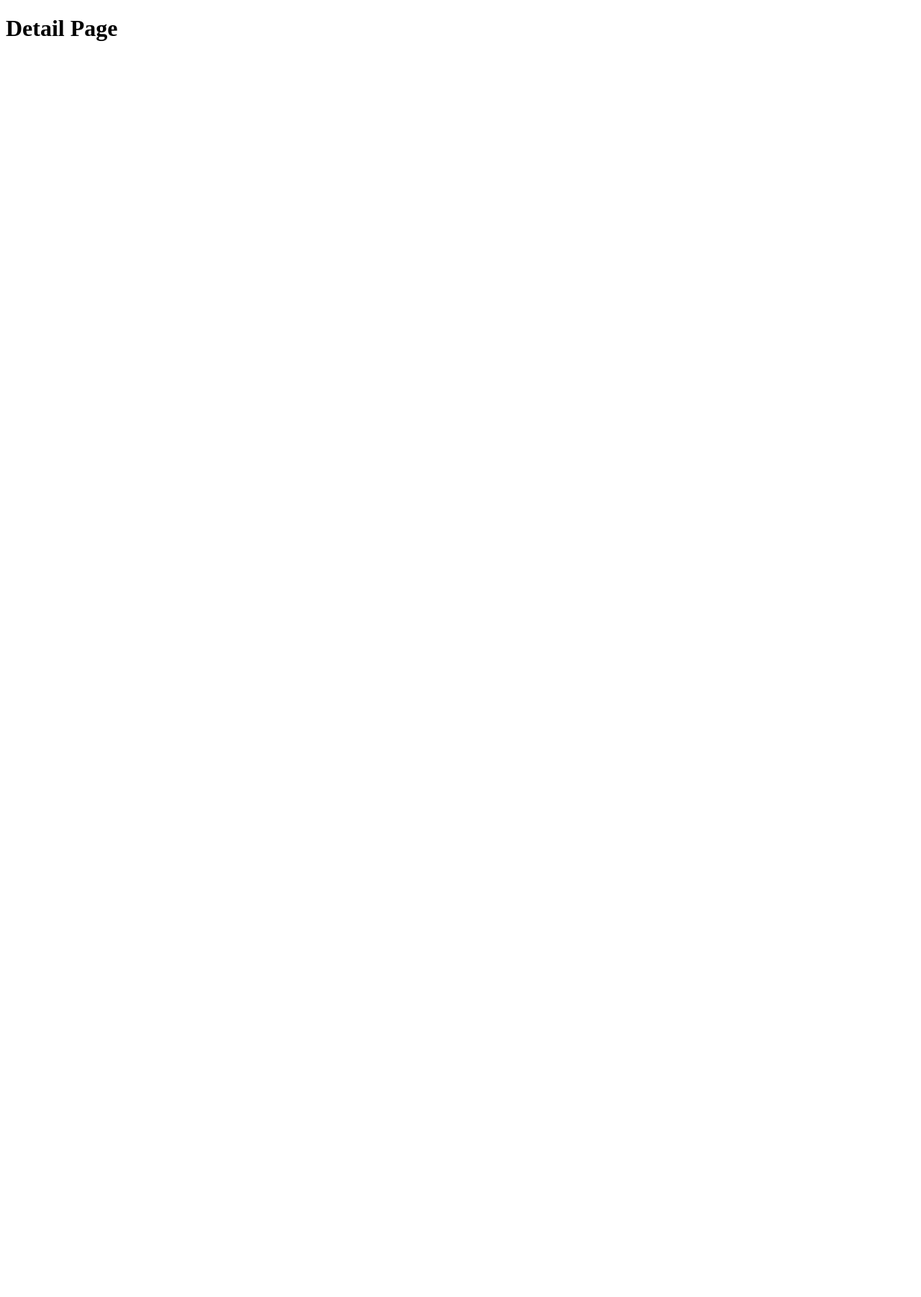
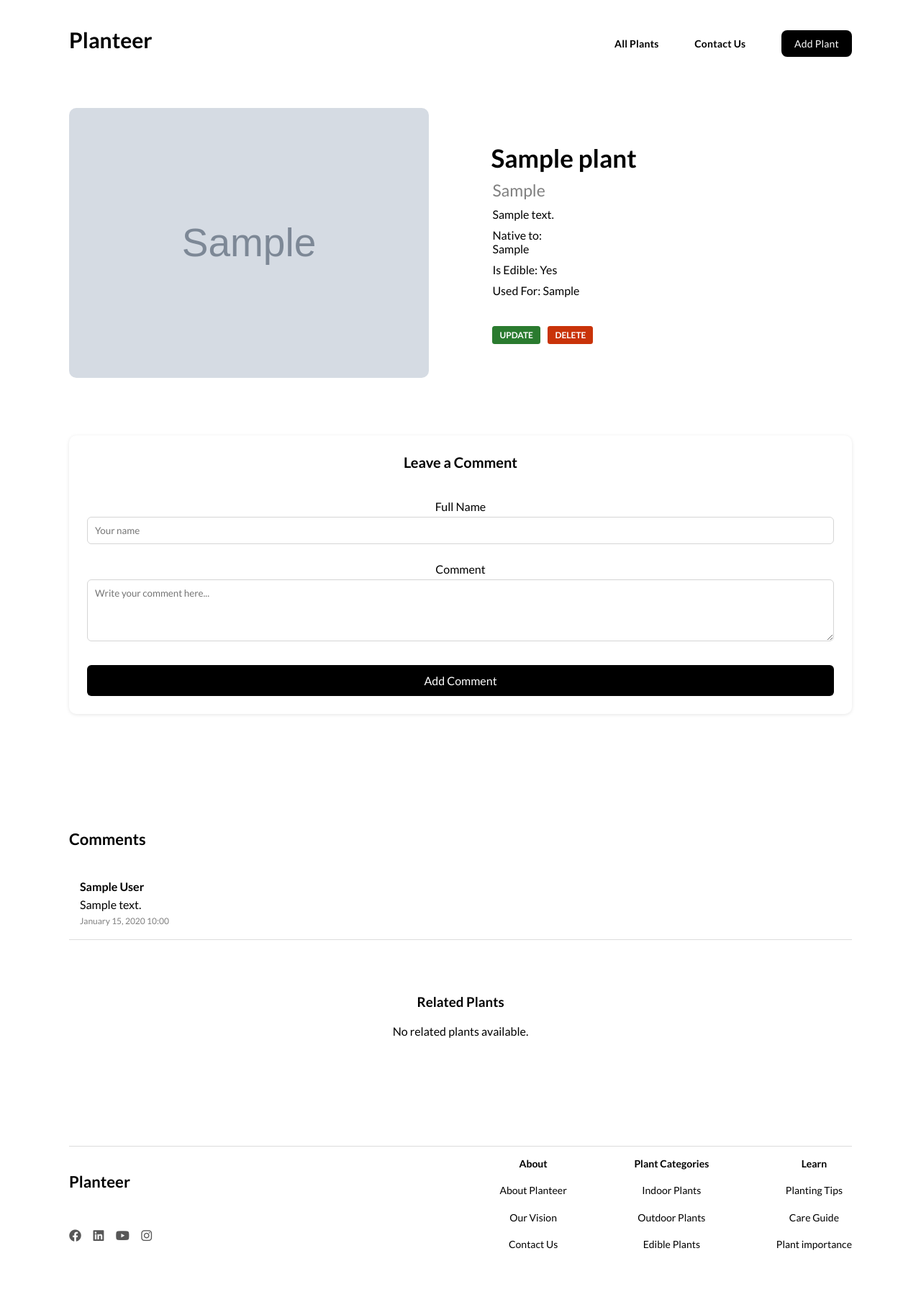
Before and after one commit to T-Python-25-June-15/LAB-ORM-PLANTEER, a Django app: page /plants/1/detail/ in a window 1280 px wide. Before the commit the page is almost empty. Shown: the whole page at 72% size. Before the commit the page ends 57 px from the top, so only its background shows below. Run offline with Django 5.2, Linux system fonts and the light colour scheme; tables that the repository leaves empty hold one stand-in row (values such as "Sample post"); grey boxes marked "Sample" are stand-in pictures.

Commit message:
Add plant detail view with comments & related plants, and implement update/delete functionality

```diff
--- a/Planteer/plants/forms.py
+++ b/Planteer/plants/forms.py
@@ -1,7 +1,12 @@
 from django import forms
-from .models import Plant
+from .models import Plant, Comment
 
 class PlantForm(forms.ModelForm):
     class Meta:
         model = Plant
         fields = "__all__"
+
+class CommentForm(forms.ModelForm):
+    class Meta:
+        model = Comment
+        fields = ["full_name", "content"]
--- a/Planteer/plants/models.py
+++ b/Planteer/plants/models.py
@@ -8,3 +8,14 @@ class Plant(models.Model):
     is_edible = models.BooleanField(default=False)
     usage = models.TextField()
     poster = models.ImageField(upload_to='images/', default='images/default.jpg')
+
+
+class Comment (models.Model):
+    plant = models.ForeignKey("Plant", on_delete=models.CASCADE, related_name="comments")
+    full_name = models.CharField(max_length=100)
+    content = models.TextField()
+    created_at = models.DateTimeField(auto_now_add=True)
+
+
+    def __str__(self):
+            return f"Comment by {self.full_name} on {self.plant.title}"
--- a/Planteer/plants/static/css/detail.css
+++ b/Planteer/plants/static/css/detail.css
@@ -0,0 +1,246 @@
+.detail-container {
+    display: flex;
+    flex-direction: column;
+    justify-content: center;
+    align-items: center;
+    margin-top: 30px;
+    margin-bottom: 150px;
+}
+
+/* Plant info section */
+.plant-detail {
+    width: 100%;
+    height: auto;
+    display: flex;
+    flex-direction: row;
+    align-items: center;
+    justify-content: space-between;
+    align-items: center;
+    margin-bottom: 40px;
+    position: relative;
+}
+.plant-detail .info {
+    margin-right: 10px;
+    text-align: left;
+    width: 45%;
+}
+
+.plant-detail .info .update-delete {
+    margin-top: 40px;
+    width: 140px;
+    display: flex;
+    flex-direction: row;
+    justify-content: space-between;
+    align-items: center;
+}
+
+.plant-detail .info .update-delete a{
+    text-decoration: none;
+    color: white;
+    font-size: 12px;
+    font-weight: 600;
+    transition: 0.3s;
+}
+
+.plant-detail .info .update-delete .update {
+    background-color: #2a7b2f;
+    padding: 5px 10px;
+    border-radius: 3.5px;
+}
+
+.plant-detail .info .update-delete .delete {
+    background-color: #c93309;
+    padding: 5px 10px;
+    border-radius: 3.5px;
+    border: none;
+    color: white;
+    font-size: 12px;
+    font-weight: 600;
+    cursor: pointer;
+}
+
+.plant-detail .info .update-delete a:hover {
+    transform: scale(1.05);
+}
+
+
+
+.plant-detail img {
+    width: 500px;
+    border-radius: 10px;
+    object-fit: cover;
+}
+
+.plant-detail .info h2 {
+    margin-bottom: 10px;
+    font-size: 35px;
+    margin-left: -2px;
+
+}
+
+.plant-detail .info h4 {
+    color: gray;
+    margin-bottom: 10px;
+    font-size: 23px;
+    font-weight: 400;
+}
+
+.plant-detail .info p {
+    margin: 10px 0;
+}
+
+/* Comment Form */
+.comment {
+    display: flex;
+    flex-direction: column;
+    width: 100%;
+    margin-top: 40px;
+    background-color: white;
+    padding: 25px;
+    border-radius: 10px;
+    box-shadow: 0 1px 5px rgba(0,0,0,0.1);
+}
+
+
+.comment h3 {
+    margin-bottom: 15px;
+    font-size: 20px;
+}
+
+.comment label {
+    display: block;
+    margin-top: 25px;
+}
+
+.comment input[type="text"],
+.comment textarea {
+    width: 100%;
+    padding: 10px;
+    margin-top: 5px;
+    border: 1px solid rgb(213, 213, 213);
+    border-radius: 6px;
+}
+
+#submit-btn {
+    margin-top: 30px;
+    padding: 12px;
+    background-color: black;
+    color: white;
+    border: none;
+    width: 100%;
+    font-size: 16px;
+    border-radius: 6px;
+    cursor: pointer;
+    transition: 0.4s;
+}
+
+#submit-btn:hover {
+    background-color: #2a7b2f;
+}
+
+
+
+/* Comments List */
+
+.no-comments {
+    font-size: 18px;
+    margin-top: 50px;
+    color: #555;
+}
+
+.comments-list {
+    margin-top: 160px;
+    width: 100%;
+}
+
+.comments-list h3 {
+    font-size: 22px;
+    margin-bottom: 25px;
+    text-align: left;
+}
+
+.comment-detail {
+    padding: 15px;
+    border-bottom: 1px solid #ddd;
+    text-align: left;
+    margin-bottom: 15px;
+}
+
+.comment-detail p {
+    padding: 3px 0;
+}
+
+.comment-detail .date {
+    font-size: 12px;
+    color: gray;
+}
+
+/* Related Plants Section */
+.related-plants {
+    margin-top: 60px;
+}
+
+.related-plants h3 {
+    margin-bottom: 20px;
+}
+
+.related-plants .cards {
+    display: flex;
+    flex-wrap: wrap;
+    gap: 20px;
+    justify-content: flex-start;
+}
+
+.related-plants .card {
+    width: 300px;
+    background-color: white;
+    border-radius: 8px;
+    box-shadow: 0 2px 8px rgba(0,0,0,0.1);
+    overflow: hidden;
+}
+
+.related-plants .card img {
+    width: 100%;
+    height: 180px;
+    object-fit: cover;
+}
+
+.related-plants .card .texts {
+    padding: 10px;
+}
+
+.related-plants .card .texts h5 {
+    margin: 0;
+    font-size: 18px;
+}
+
+.related-plants .card .texts p {
+    margin: 5px 0;
+    font-size: 14px;
+    color: #555;
+}
+
+.related-plants .card .texts strong {
+    font-size: 13px;
+    color: #2a7b2f;
+}
+
+/* Responsive */
+@media (max-width: 768px) {
+    .plant-detail {
+        flex-direction: column;
+        align-items: center;
+    }
+
+    .plant-detail img {
+        width: 100%;
+    }
+
+    .related-plants .cards {
+        justify-content: center;
+    }
+
+    .related-plants .card {
+        width: 90%;
+    }
+}
--- a/Planteer/plants/templates/plants/all.html
+++ b/Planteer/plants/templates/plants/all.html
@@ -16,7 +16,7 @@
         <div class="card">
             <img src="{{plant.poster.url}}" alt="Image 1">
             <div class="texts">
-                <a href="{% url 'plants:update_view' plant.id %}"><h5>{{plant.title}}</h5></a>
+                <a href="{% url 'plants:detail_view' plant.id %}"><h5>{{plant.title}}</h5></a>
                 <p>{{plant.description}}</p>
                 <strong>{{plant.category}}</strong>
             </div>
--- a/Planteer/plants/templates/plants/detail.html
+++ b/Planteer/plants/templates/plants/detail.html
@@ -1,11 +1,87 @@
-<!DOCTYPE html>
-<html lang="en">
-<head>
-    <meta charset="UTF-8">
-    <meta name="viewport" content="width=device-width, initial-scale=1.0">
-    <title>Document</title>
-</head>
-<body>
-    <h1>Detail Page</h1>
-</body>
-</html>
+{% extends "base.html" %}
+{% load static %}
+
+{% block title %}{{ plant.title }}{% endblock %}
+
+{% block fileStyle %}
+
+<link rel="stylesheet" href="{% static 'css/detail.css' %}">
+<!-- <meta http-equiv="refresh" content="5"> -->
+
+{% endblock %}
+
+{% block content %}
+
+<div class="detail-container">
+    <div class="plant-detail">
+        <img src="{{ plant.poster.url }}" alt="{{ plant.title }}" width="400">
+        <div class="info">
+            <h2>{{ plant.title }}</h2>
+            <h4>{{ plant.category }}</h4>
+            <p>{{ plant.description }}</p>
+            <p>Native to: <br>{{ plant.native_to }}</p>
+            <p>Is Edible: {{ plant.is_edible|yesno:"Yes,No" }}</p>
+            <p>Used For: {{ plant.usage }}</p>
+            <div class="update-delete">
+                <a href="{% url 'plants:update_view' plant.id %}" class="update">UPDATE</a>
+                <form action="{% url 'plants:delete_view' plant.id %}" method="post" style="display:inline;"
+                onsubmit="return confirm('Are you sure you want to delete this plant?');">
+                    {% csrf_token %}
+                    <button type="submit" class="delete">DELETE</button>
+                </form>
+            </div>
+        </div>
+    </div>
+
+    <div class="comment">
+        <h3>Leave a Comment</h3>
+        <form action="{% url 'plants:detail_view' plant.id %}" method="post">
+            {% csrf_token %}
+
+            <label for="full_name">Full Name</label>
+            <input type="text" name="full_name" id="full_name" placeholder="Your name" required>
+
+            <label for="content">Comment</label>
+            <textarea name="content" id="content" rows="4" placeholder="Write your comment here..." required></textarea>
+
+            <input type="submit" id="submit-btn" value="Add Comment">
+        </form>
+    </div>
+
+    {% if plant.comments.exists %}
+    <div class="comments-list">
+        <h3>Comments</h3>
+
+        {% for comment in plant.comments.all %}
+            <div class="comment-detail">
+                <p><strong>{{ comment.full_name }}</strong></p>
+                <p>{{ comment.content }}</p>
+                <p class="date">{{ comment.created_at|date:"F d, Y H:i" }}</p>
+            </div>
+        {% endfor %}
+    </div>
+    {% else %}
+        <p class="no-comments">No comments yet.</p>
+    {% endif %}
+
+
+
+    <div class="related-plants">
+        <h3>Related Plants</h3>
+        <div class="cards">
+            {% for related in related_plants %}
+            <div class="card">
+                <img src="{{ related.poster.url }}" alt="{{ related.title }}">
+                <div class="texts">
+                     <h5>{{ related.title }}</h5>
+                    <p>{{ related.description|truncatewords:10 }}</p>
+                    <strong>{{ related.category }}</strong>
+                </div>
+            </div>
+            {% empty %}
+                <p>No related plants available.</p>
+            {% endfor %}
+        </div>
+    </div>
+</div>
+{% endblock %}
--- a/Planteer/plants/views.py
+++ b/Planteer/plants/views.py
@@ -1,8 +1,7 @@
-from django.shortcuts import render,redirect
+from django.shortcuts import render,redirect, get_object_or_404
 from django.http import HttpRequest, HttpResponse
-from .models import Plant
-from .forms import PlantForm
-from django.shortcuts import get_object_or_404
+from .models import Plant, Comment
+from .forms import PlantForm , CommentForm
 
 # All Page
 def all_view (request:HttpRequest):
@@ -11,7 +10,22 @@ def all_view (request:HttpRequest):
 
 # Detail Page
 def detail_view (request:HttpRequest, plant_id: int):
-    return render(request, "plants/detail.html")
+
+    plant = get_object_or_404(Plant,pk = plant_id)
+
+    related_plants = Plant.objects.filter(category=plant.category).exclude(id=plant.id)[:3]
+
+    if request.method == "POST":
+        comment_form = CommentForm(request.POST)
+        if comment_form.is_valid():
+            comment = comment_form.save(commit=False)
+            comment.plant = plant
+            comment.save()
+    else:
+        comment_form = CommentForm()
+
+    return render(request, "plants/detail.html", context={"plant" : plant, "comment_form" : comment_form, "related_plants" : related_plants})
+
 
 # Search Page
 def search_view (request:HttpRequest):
@@ -32,7 +46,7 @@ def new_view (request:HttpRequest):
 
 # Update Page
 def update_view (request:HttpRequest, plant_id: int):
-    plant = Plant.objects.get(pk=plant_id)
+    plant = get_object_or_404(Plant, pk=plant_id)
 
     if request.method == "POST":
         plant_form = PlantForm(request.POST, request.FILES, instance=plant)
@@ -48,4 +62,11 @@ def update_view (request:HttpRequest, plant_id: int):
 
 # Delete Page
 def delete_view (request:HttpRequest, plant_id: int):
-    return render(request, "plants/delete.html")
+
+    plant = get_object_or_404(Plant, pk=plant_id)
+
+    if request.method == "POST":
+        plant.delete()
+        return redirect("plants:all_view")
+
+    return render(request, "plants/delete_confirm.html", {"plant": plant})
--- a/Planteer/static/css/base.css
+++ b/Planteer/static/css/base.css
@@ -100,6 +100,7 @@ footer {
     height: 170px;
     border-top: 1px solid rgba(0, 0, 0, 0.138);
     padding-top: 15px;
+    margin-bottom: 40px;
 }
 
 footer a {
```
Also changed, not shown: Planteer/plants/migrations/0002_comment.py (added), Planteer/plants/static/css/update.css (deleted).
